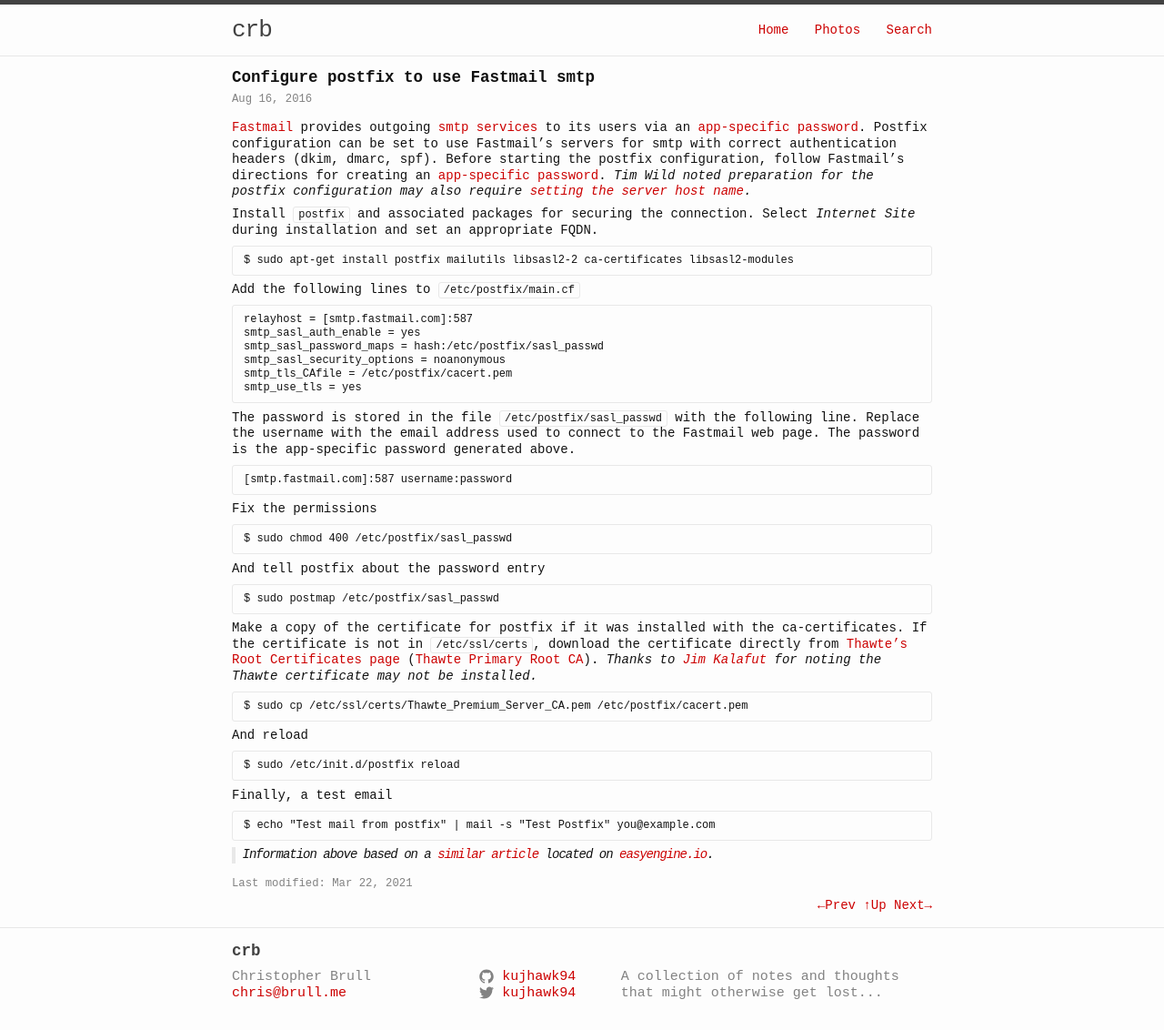
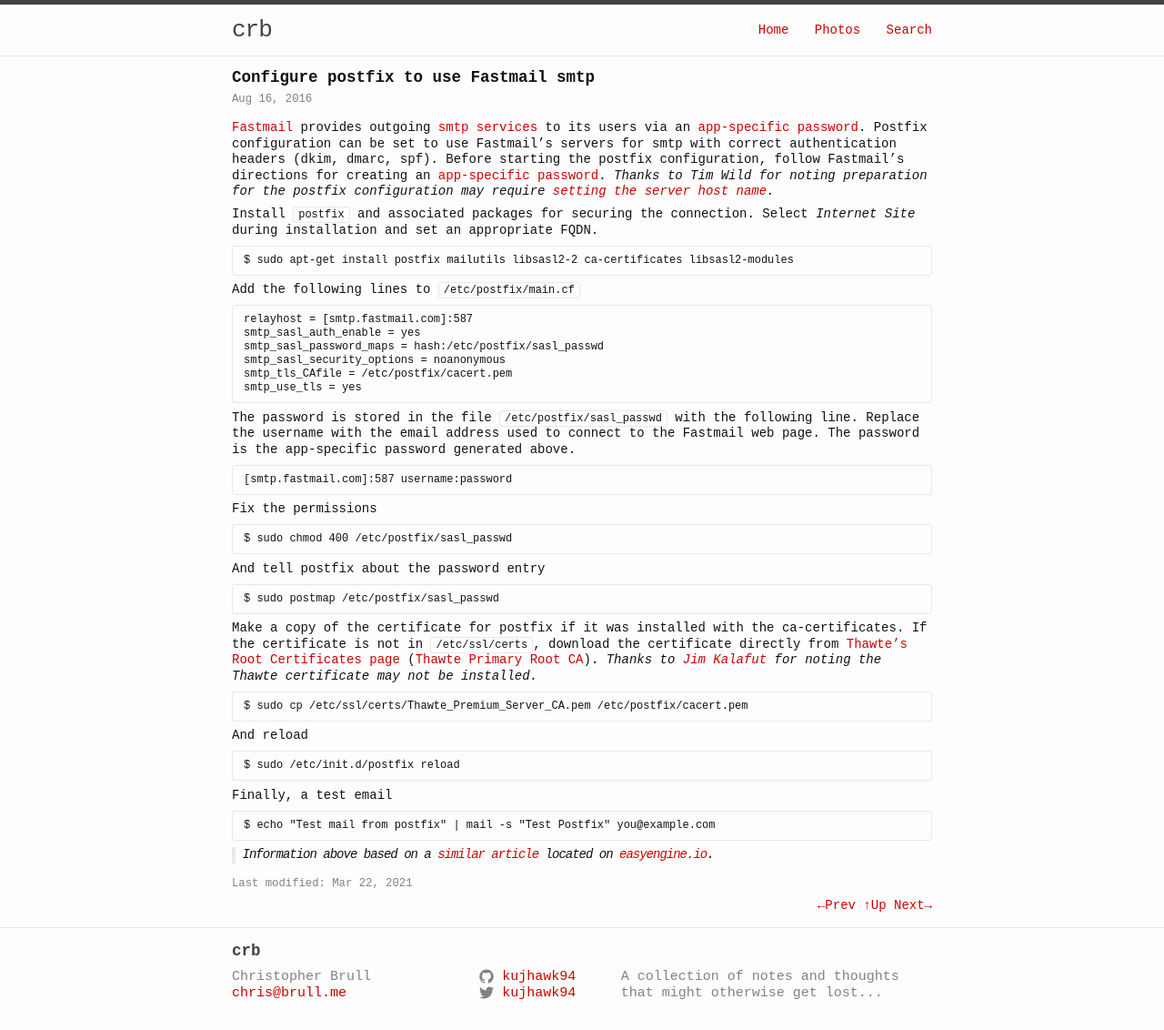
Before and after one commit to kujhawk94/kujhawk94.github.io, a Jekyll site: the page built from _posts/2016-08-16-fastmail-smtp.md, in a window 1280 px wide. Shown: the whole page at 91% size. Built offline with Jekyll 4.4.1, drawn with Linux system fonts in a browser that asks for light colours.

Commit message:
Update 2016-08-16-fastmail-smtp.md

```diff
--- a/_posts/2016-08-16-fastmail-smtp.md
+++ b/_posts/2016-08-16-fastmail-smtp.md
@@ -6,7 +6,7 @@
 categories: postfix debian fastmail
 ---
 
-[Fastmail][5] provides outgoing [smtp services][3] to its users via an [app-specific password][4].  Postfix configuration can be set to use Fastmail's servers for smtp with correct authentication headers (dkim, dmarc, spf).  Before starting the postfix configuration, follow Fastmail's directions for creating an [app-specific password][4].  _Tim Wild noted preparation for the postfix configuration may also require [setting the server host name][9]._
+[Fastmail][5] provides outgoing [smtp services][3] to its users via an [app-specific password][4].  Postfix configuration can be set to use Fastmail's servers for smtp with correct authentication headers (dkim, dmarc, spf).  Before starting the postfix configuration, follow Fastmail's directions for creating an [app-specific password][4].  _Thanks to Tim Wild for noting preparation for the postfix configuration may require [setting the server host name][9]._
 
 Install `postfix` and associated packages for securing the connection.  Select *Internet Site* during installation and set an appropriate FQDN.
 
```
